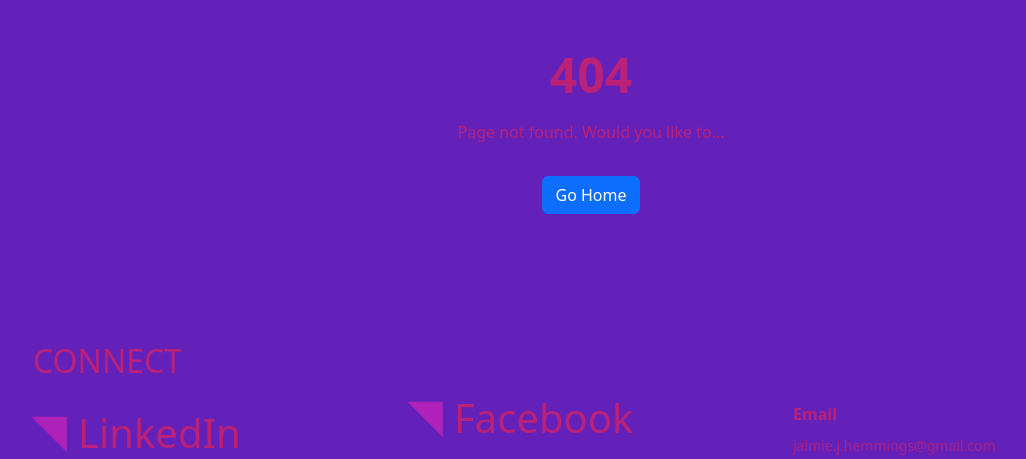
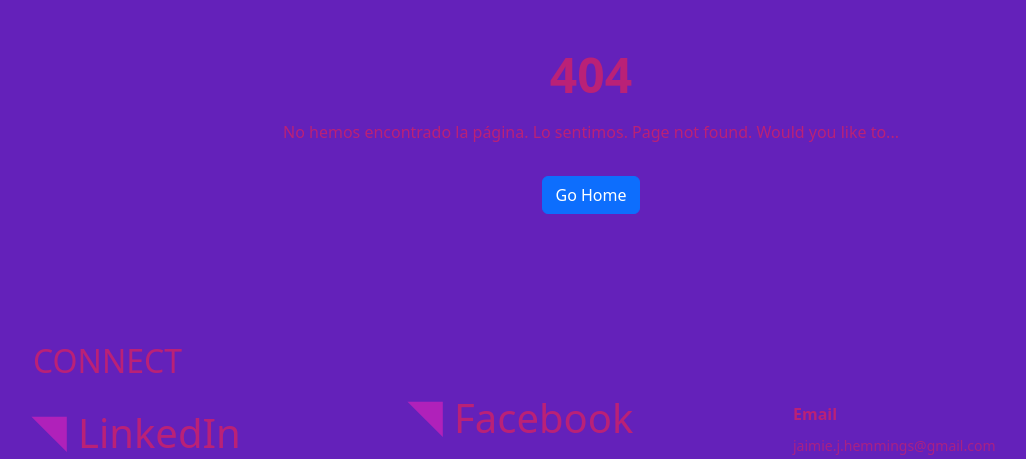
Before and after one commit to LidiaMorejudo/spanresources, a Python web app: template spanresources/templates/404.html in a window 1280 px wide. Shown: the part 58-517 px from the top of the page, without its empty margins (49-1075 px from the left). Run offline with Jinja, Linux system fonts and the light colour scheme; the template is opened without the code that fills it, so the values that code supplies are empty.

Commit message:
Updated message in error 404 to give a message in Spanish

```diff
--- a/spanresources/templates/404.html
+++ b/spanresources/templates/404.html
@@ -4,7 +4,7 @@
     <div class="row">
       <div class="col-12">
         <h1 class="display-5 fw-bold mb-3">404</h1>
-        <p>Page not found. Would you like to...</p>
+        <p>No hemos encontrado la página. Lo sentimos. Page not found. Would you like to...</p>
         <a href="{{ url_for('home') }}" class="btn btn-primary mt-3">Go Home</a>
         <p class="mt-5">{{error_message}}</p>
       </div>
```
